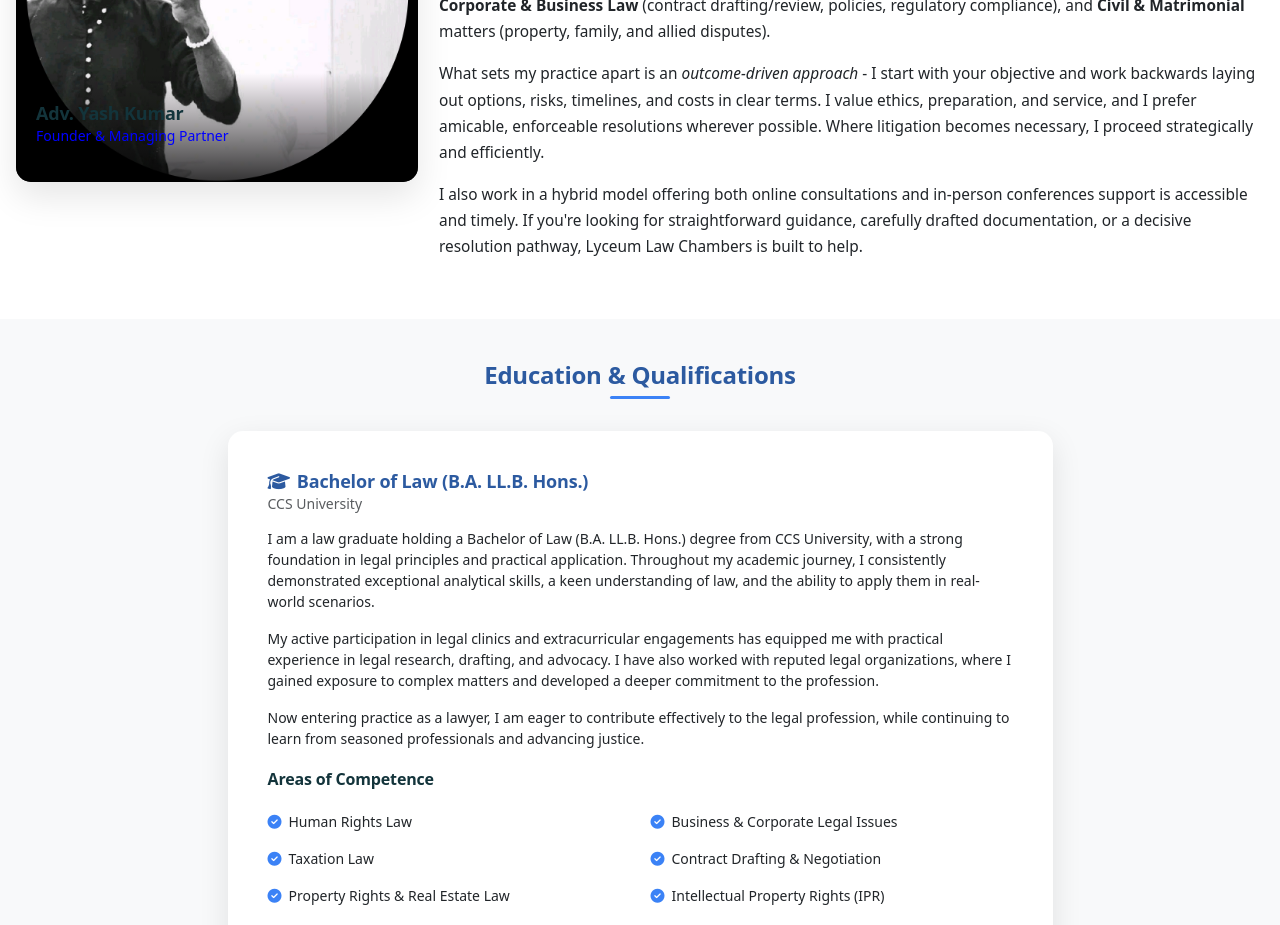
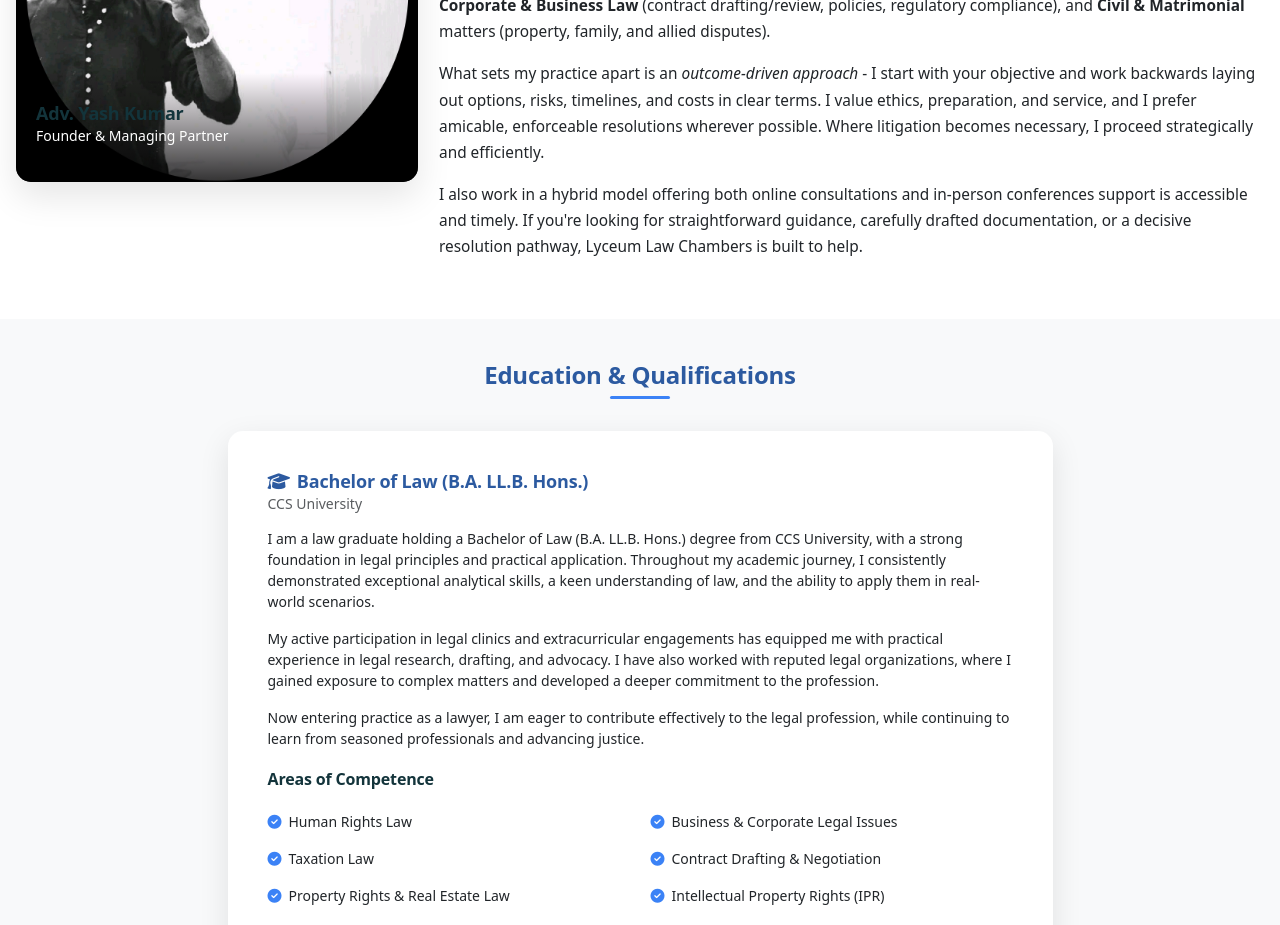
Before and after one commit to rahulrai277/Lyceum-law-chamber, a plain HTML site: page index.html in a window 1280 px wide. Shown: the part 1060-1985 px from the top of the page. Drawn offline with nearby package versions, Linux system fonts and the light colour scheme; a web font is replaced by a local one.

Commit message:
Update index.html

```diff
--- a/index.html
+++ b/index.html
@@ -112,7 +112,7 @@
                         <img src="profile.jpg" alt="Adv. Yash Kumar" class="img-fluid rounded">
                         <div class="founder-info">
                             <h4>Adv. Yash Kumar</h4>
-                            <p style="color: blue;" class="">Founder & Managing Partner</p>
+                            <p style="color: white;" class="">Founder & Managing Partner</p>
                         </div>
                     </div>
                 </div>
```
